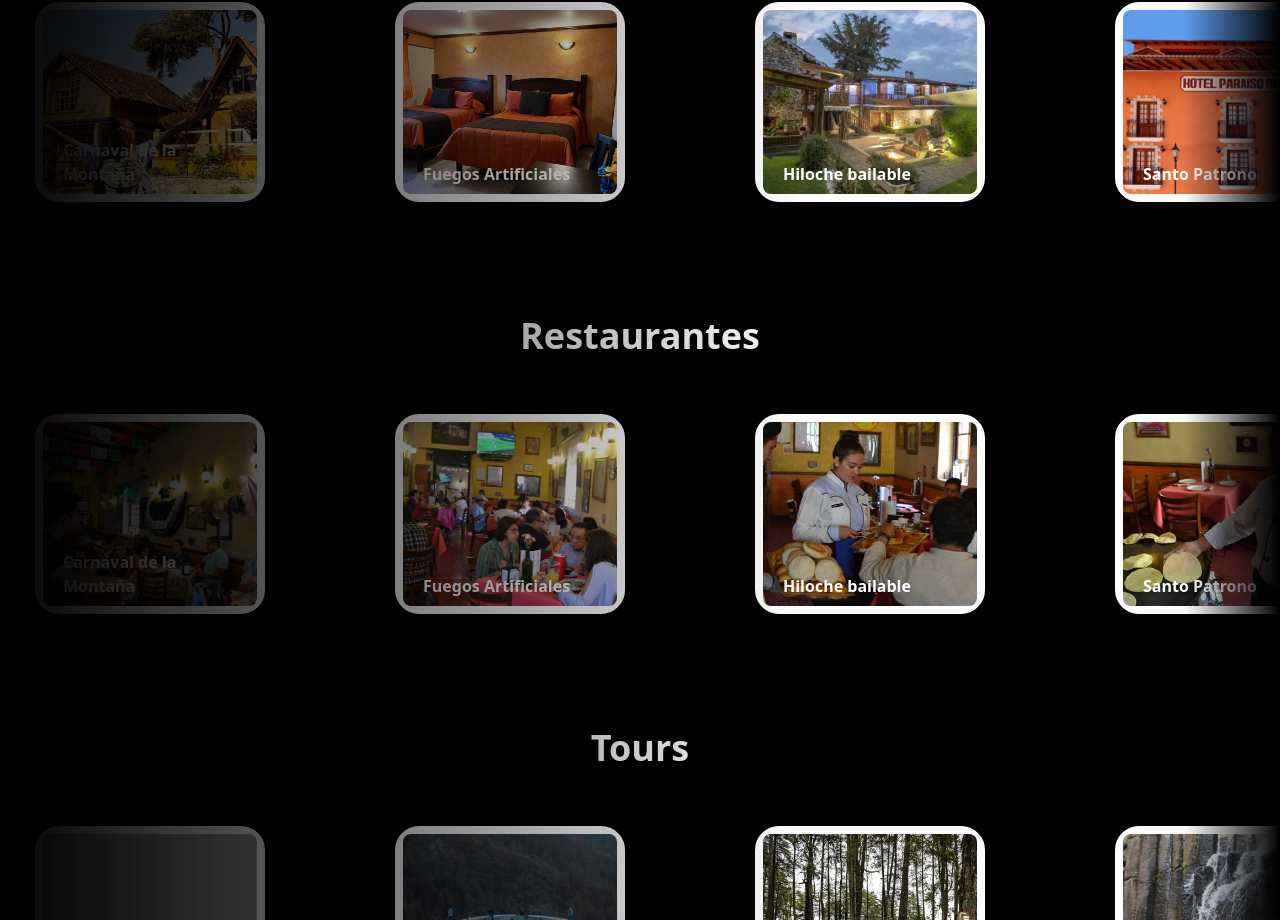
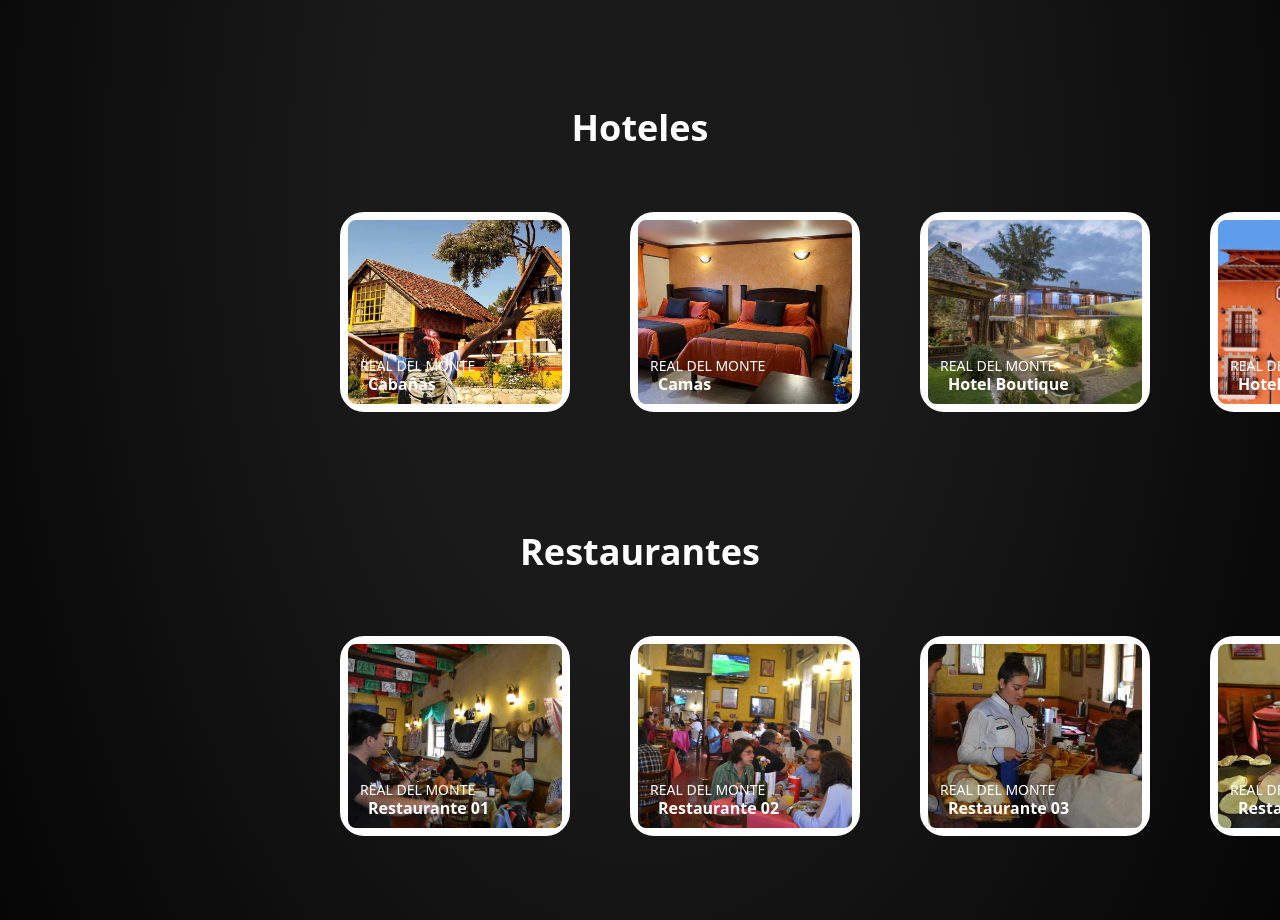
Before and after one commit to JoseMtz02/LandingRDM, a React (Vite) app: page / in a window 1280 px wide. Shown: the part 1880-2800 px from the top of the page. Built offline with nearby package versions, Linux system fonts and the light colour scheme; grey boxes are pictures that could not be loaded.

Commit message:
hook sombra XD

```diff
--- a/src/App.tsx
+++ b/src/App.tsx
@@ -2,13 +2,19 @@ import "./App.css";
 import SlidersPage from "./views/section-sliders/SlidersSection";
 import BannerMain from "./components/BannerMain";
 import { Sidebar } from "./components/SidebarComponent";
+import useIsVisible from "./hook/useVisible";
 
 function App() {
+  const [slidersRef, isSlidersVisible] = useIsVisible();
+
   return (
     <>
-      <Sidebar />
+      <Sidebar isSlidersVisible={isSlidersVisible} />
       <BannerMain />
-      <SlidersPage />
+
+      <div ref={slidersRef}>
+        <SlidersPage />
+      </div>
 
     </>
   );
--- a/src/components/SidebarComponent.tsx
+++ b/src/components/SidebarComponent.tsx
@@ -18,10 +18,13 @@ const menuItems = [
   { icon: <FiCamera />, label: "Tours" },
   { icon: <MdOutlineMenu />, label: "Menú" },
 ];
+interface SidebarProps {
+  isSlidersVisible: boolean;
+}
 
-export function Sidebar() {
+export function Sidebar({isSlidersVisible} : SidebarProps) {
   return (
-    <aside className="sidebar">
+    <aside className={`sidebar ${isSlidersVisible ? "with-shadow" : ""}`}>
       <nav className="menu">
         {menuItems.map(({ icon, label }, idx) => (
           <div className="menu-item" key={idx}>
--- a/src/components/shared/Slider.tsx
+++ b/src/components/shared/Slider.tsx
@@ -1,6 +1,6 @@
 import React from 'react';
 import { Swiper, SwiperSlide } from 'swiper/react';
-import { Navigation } from 'swiper/modules';
+import { Navigation, EffectFade } from 'swiper/modules';
 import 'swiper/css';
 import 'swiper/css/navigation';
 
@@ -27,23 +27,29 @@ const FadeSlider: React.FC<FadeSliderProps> = ({
   speed = 600,
 }) => {
   return (
-    <div className="w-full ">
-      <h2 className="text-white text-4xl font-bold mb-6 text-center">{title}</h2>
+    <div className="w-full relative pt-10">
+      <h2 className="text-white text-4xl font-bold p-10 text-center">{title}</h2>
       <div className="relative w-full pt-6 pb-6">
         <Swiper
-          modules={[Navigation]}
+          modules={[Navigation, EffectFade]}
           direction="horizontal"
           spaceBetween={spaceBetween}
           slidesPerView={slidesPerView}
           speed={speed}
           grabCursor={true}
           loop={false}
+          resistance={true}
+          resistanceRatio={0.5}
+          initialSlide={0}
           className="w-full"
-          style={{ paddingBottom: '16px' }}
+          style={{ paddingBottom: '16px', paddingLeft: '340px' }}
         >
           {images.map((image) => (
             <SwiperSlide key={image.id}>
               <div className="w-[230px] h-[200px] relative border-8 border-white rounded-3xl">
+              <span className="absolute bottom-7 left-0 text-white px-3 font-sans text-sm uppercase">
+                  REAL DEL MONTE
+                </span>
                 <img
                   src={image.src}
                   alt={image.alt}
@@ -66,8 +72,8 @@ const FadeSlider: React.FC<FadeSliderProps> = ({
               touch-action: pan-x;
             }
             .swiper-slide {
-              width: 300px !important;
-              height: 220px !important;
+              width: 230px !important;
+              height: 200px !important;
               display: flex;
               justify-content: center;
               align-items: center;
@@ -78,6 +84,26 @@ const FadeSlider: React.FC<FadeSliderProps> = ({
               user-select: none;
               -webkit-user-select: none;
             }
+            .swiper-button-prev, .swiper-button-next {
+              color: white;
+              background: rgba(0, 0, 0, 0.5);
+              border-radius: 50%;
+              width: 40px;
+              height: 40px;
+              display: flex;
+              align-items: center;
+              justify-content: center;
+              z-index: 20;
+            }
+            .swiper-button-prev {
+              left: 10px;
+            }
+            .swiper-button-next {
+              right: 10px;
+            }
+            .swiper-button-prev:after, .swiper-button-next:after {
+              font-size: 20px;
+            }
           `}
         </style>
       </div>
--- /dev/null
+++ b/src/hook/useVisible.ts
@@ -0,0 +1,31 @@
+import { useEffect, useState, useRef } from 'react';
+
+const useIsVisible = (): [React.RefObject<HTMLDivElement>, boolean] => {
+  const ref = useRef<HTMLDivElement>(null);
+  const [isVisible, setIsVisible] = useState<boolean>(false);
+
+  useEffect(() => {
+    const observer = new IntersectionObserver(
+      ([entry]) => {
+        setIsVisible(entry.isIntersecting);
+      },
+      {
+        threshold: 0.3,
+      }
+    );
+
+    if (ref.current) {
+      observer.observe(ref.current);
+    }
+
+    return () => {
+      if (ref.current) {
+        observer.unobserve(ref.current);
+      }
+    };
+  }, []);
+
+  return [ref, isVisible];
+};
+
+export default useIsVisible;
--- a/src/views/section-sliders/SlidersSection.tsx
+++ b/src/views/section-sliders/SlidersSection.tsx
@@ -28,50 +28,54 @@ const SlidersPage: React.FC = () => {
   ];
 
   const hotelesImages = [
-    { id: 1, src: '/images/hoteles/Cabañas.jpg', alt: 'Carnaval', label: 'Carnaval de la Montaña' },
-    { id: 2, src: '/images/hoteles/Camas.jpg', alt: 'Fuegos', label: 'Fuegos Artificiales' },
-    { id: 3, src: '/images/hoteles/HotelBoutique.jpg', alt: 'Hiloche', label: 'Hiloche bailable' },
-    { id: 4, src: '/images/hoteles/HotelParaisoReal.jpg', alt: 'Festividad', label: 'Santo Patrono' },
-    { id: 5, src: '/images/hoteles/HotelPosadaInterior.jpg', alt: 'Pueblo', label: 'Pueblo Mágico' },
-    { id: 6, src: '/images/hoteles/HotelPosadaReal.jpg', alt: 'Paste', label: 'Festival Paste' },
-    { id: 7, src: '/images/hoteles/MineraldelMonte.jpg', alt: 'Joyeria', label: 'Exposición Joyeria Plata' },
-    { id: 8, src: '/images/hoteles/MineralMonteInterior.jpg', alt: 'Plata', label: 'Exposición Plata' },
-    { id: 9, src: '/images/hoteles/PanoramicaRM.jpg', alt: 'Semana', label: 'Semana Santa' },
-    { id: 10, src: '/images/hoteles/SpaHolistico.jpg', alt: 'Zelontla', label: 'Zelontla' },
+    { id: 1, src: '/images/hoteles/Cabañas.jpg', alt: 'Cabañas', label: 'Cabañas' },
+    { id: 2, src: '/images/hoteles/Camas.jpg', alt: 'Camas', label: 'Camas' },
+    { id: 3, src: '/images/hoteles/HotelBoutique.jpg', alt: 'Hotel Boutique', label: 'Hotel Boutique' },
+    { id: 4, src: '/images/hoteles/HotelParaisoReal.jpg', alt: 'Hotel Paraiso Real', label: 'Hotel Paraíso Real' },
+    { id: 5, src: '/images/hoteles/HotelPosadaInterior.jpg', alt: 'Hotel Posada Interior', label: 'Hotel Posada Interior' },
+    { id: 6, src: '/images/hoteles/HotelPosadaReal.jpg', alt: 'Hotel Posada Real', label: 'Hotel Posada Real' },
+    { id: 7, src: '/images/hoteles/MineraldelMonte.jpg', alt: 'Mineral del Monte', label: 'Mineral del Monte' },
+    { id: 8, src: '/images/hoteles/MineralMonteInterior.jpg', alt: 'Mineral Monte Interior', label: 'Mineral Monte Interior' },
+    { id: 9, src: '/images/hoteles/PanoramicaRM.jpg', alt: 'Panorámica RM', label: 'Panorámica Real del Monte' },
+    { id: 10, src: '/images/hoteles/SpaHolistico.jpg', alt: 'Spa Holístico', label: 'Spa Holístico' },
   ];
 
   const restaurantsImages = [
-    { id: 1, src: '/images/restaurants/Restaurante01.jpg', alt: 'Carnaval', label: 'Carnaval de la Montaña' },
-    { id: 2, src: '/images/restaurants/02.jpg', alt: 'Fuegos', label: 'Fuegos Artificiales' },
-    { id: 3, src: '/images/restaurants/03.jpg', alt: 'Hiloche', label: 'Hiloche bailable' },
-    { id: 4, src: '/images/restaurants/04.jpg', alt: 'Festividad', label: 'Santo Patrono' },
-    { id: 5, src: '/images/restaurants/05.jpg', alt: 'Pueblo', label: 'Pueblo Mágico' },
-    { id: 6, src: '/images/restaurants/06.jpg', alt: 'Paste', label: 'Festival Paste' },
-    { id: 7, src: '/images/restaurants/07.jpg', alt: 'Joyeria', label: 'Exposición Joyeria Plata' },
-    { id: 8, src: '/images/restaurants/08.jpg', alt: 'Plata', label: 'Exposición Plata' },
-    { id: 9, src: '/images/restaurants/09.jpg', alt: 'Semana', label: 'Semana Santa' },
-    { id: 10, src: '/images/restaurants/10.jpg', alt: 'Zelontla', label: 'Zelontla' },
+    { id: 1, src: '/images/restaurants/Restaurante01.jpg', alt: 'Restaurante 01', label: 'Restaurante 01' },
+    { id: 2, src: '/images/restaurants/02.jpg', alt: 'Restaurante 02', label: 'Restaurante 02' },
+    { id: 3, src: '/images/restaurants/03.jpg', alt: 'Restaurante 03', label: 'Restaurante 03' },
+    { id: 4, src: '/images/restaurants/04.jpg', alt: 'Restaurante 04', label: 'Restaurante 04' },
+    { id: 5, src: '/images/restaurants/05.jpg', alt: 'Restaurante 05', label: 'Restaurante 05' },
+    { id: 6, src: '/images/restaurants/06.jpg', alt: 'Restaurante 06', label: 'Restaurante 06' },
+    { id: 7, src: '/images/restaurants/07.jpg', alt: 'Restaurante 07', label: 'Restaurante 07' },
+    { id: 8, src: '/images/restaurants/08.jpg', alt: 'Restaurante 08', label: 'Restaurante 08' },
+    { id: 9, src: '/images/restaurants/09.jpg', alt: 'Restaurante 09', label: 'Restaurante 09' },
+    { id: 10, src: '/images/restaurants/10.jpg', alt: 'Restaurante 10', label: 'Restaurante 10' },
   ];
 
   const toursImages = [
-    { id: 1, src: '/images/tours/1primasmas_basalticos.jpg', alt: 'Carnaval', label: 'Carnaval de la Montaña' },
-    { id: 2, src: '/images/tours/caption.jpg', alt: 'Fuegos', label: 'Fuegos Artificiales' },
-    { id: 3, src: '/images/tours/panteon-ingles.jpg', alt: 'Hiloche', label: 'Hiloche bailable' },
-    { id: 4, src: '/images/tours/prismas-cascada.jpg', alt: 'Festividad', label: 'Santo Patrono' },
-    { id: 5, src: '/images/tours/prismas1.jpg', alt: 'Pueblo', label: 'Pueblo Mágico' },
-    { id: 6, src: '/images/tours/real-del-monte2.jpg', alt: 'Paste', label: 'Festival Paste' },
-    { id: 7, src: '/images/tours/real-del-monte.jpg', alt: 'Joyeria', label: 'Exposición Joyeria Plata' },
-    { id: 8, src: '/images/tours/tm_museos.jpg', alt: 'Plata', label: 'Exposición Plata' },
-    { id: 9, src: '/images/tours/tranvia-real.jpg', alt: 'Semana', label: 'Semana Santa' },
-    { id: 10, src: '/images/tours/turibus-realdelmonte.jpg', alt: 'Zelontla', label: 'Zelontla' },
+    { id: 1, src: '/images/tours/1primas_basalticos.jpg', alt: 'Prismas Basálticos', label: 'Prismas Basálticos' },
+    { id: 2, src: '/images/tours/caption.jpg', alt: 'Caption', label: 'Caption' },
+    { id: 3, src: '/images/tours/panteon-ingles.jpg', alt: 'Panteón Inglés', label: 'Panteón Inglés' },
+    { id: 4, src: '/images/tours/prismas-cascada.jpg', alt: 'Prismas Cascada', label: 'Prismas Cascada' },
+    { id: 5, src: '/images/tours/prismas1.jpg', alt: 'Prismas 1', label: 'Prismas 1' },
+    { id: 6, src: '/images/tours/real-del-monte2.jpg', alt: 'Real del Monte 2', label: 'Real del Monte 2' },
+    { id: 7, src: '/images/tours/real-del-monte.jpg', alt: 'Real del Monte', label: 'Real del Monte' },
+    { id: 8, src: '/images/tours/tm_museos.jpg', alt: 'Museos', label: 'Museos' },
+    { id: 9, src: '/images/tours/tranvia-real.jpg', alt: 'Tranvía Real', label: 'Tranvía Real' },
+    { id: 10, src: '/images/tours/turibus-realdelmonte.jpg', alt: 'Turibus Real del Monte', label: 'Turibus Real del Monte' },
   ];
 
   return (
-      <div className="bg-gradient-to-r from-black via-black-900 via-105% to-black-500 top-10% to-black relative">
-          <div className="absolute inset-y-0 left-0 w-200 bg-gradient-to-r from-black to-transparent z-10 pointer-events-none"></div>
-          <div className="absolute inset-y-0 right-0 w-24 bg-gradient-to-l from-black to-transparent z-10 pointer-events-none"></div>
-
-          <section className="mb-16 relative">
+    <div className="bg-[radial-gradient(ellipse_at_center,_#1a1a1a_30%,_#000000_100%)] relative">
+      <section className="relative sliders-container pt-[100px]">
+        <FadeSlider
+          title="Atractivos"
+          images={sharedImages}
+          spaceBetween={60}
+          slidesPerView={3}
+          speed={600}
+        />
         <FadeSlider
           title="Festividades"
           images={festsImages}
@@ -79,19 +83,6 @@ const SlidersPage: React.FC = () => {
           slidesPerView={3}
           speed={600}
         />
-      </section>
-
-      <section className="mb-16 relative">
-        <FadeSlider
-          title="Atractivos"
-          images={sharedImages}
-          spaceBetween={60}
-          slidesPerView={3}
-          speed={600}
-        />
-      </section>
-
-      <section className="mb-16 relative">
         <FadeSlider
           title="Hoteles"
           images={hotelesImages}
@@ -99,9 +90,6 @@ const SlidersPage: React.FC = () => {
           slidesPerView={3}
           speed={600}
         />
-      </section>
-
-      <section className="mb-16 relative">
         <FadeSlider
           title="Restaurantes"
           images={restaurantsImages}
@@ -109,9 +97,6 @@ const SlidersPage: React.FC = () => {
           slidesPerView={3}
           speed={600}
         />
-      </section>
-
-      <section className="relative">
         <FadeSlider
           title="Tours"
           images={toursImages}
```
Also changed, not shown: src/App.css (+7 -2 lines).
